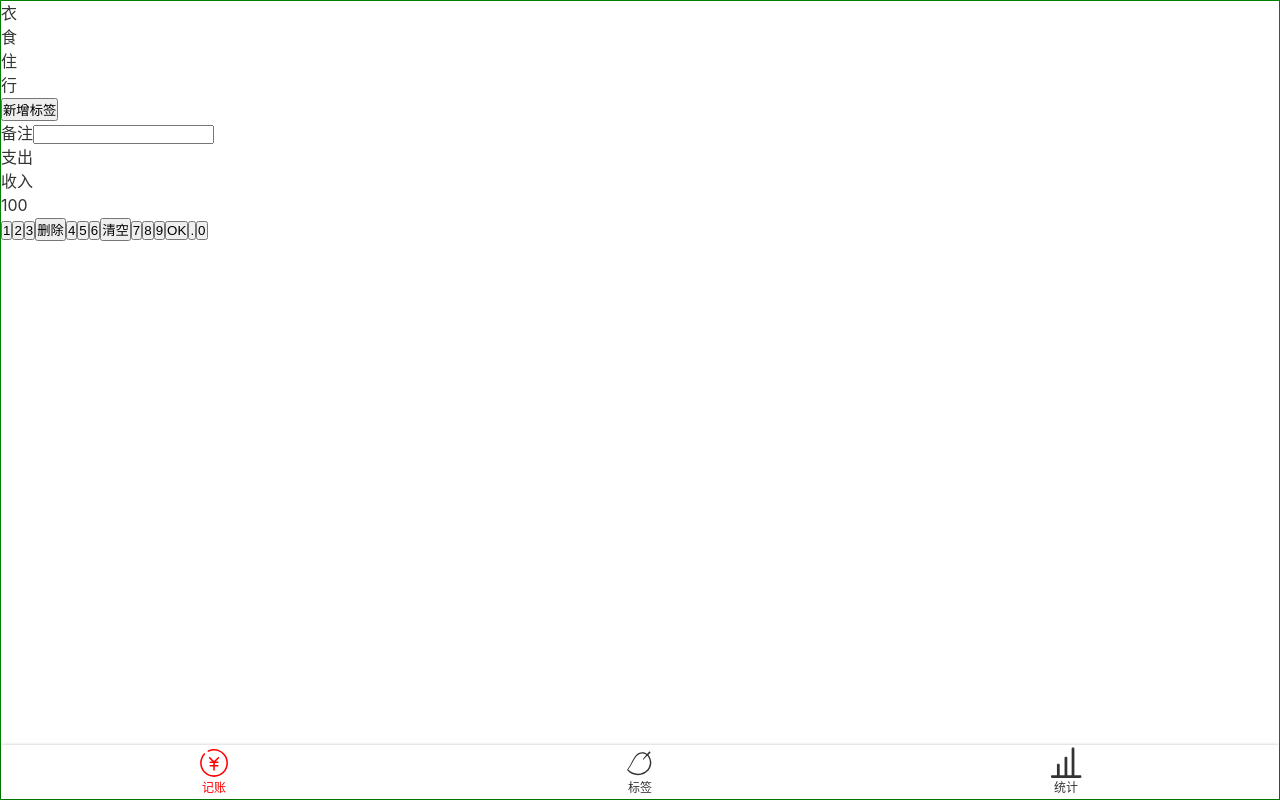
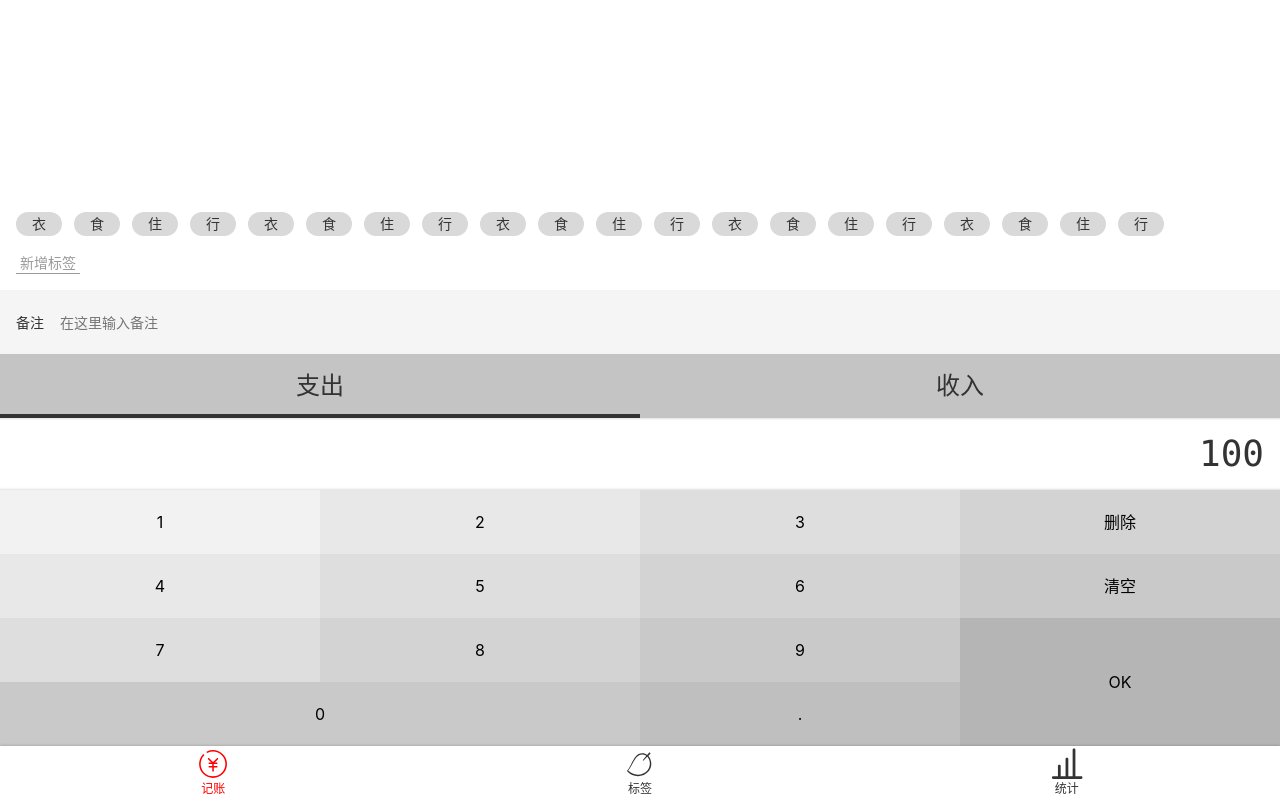
Before and after one commit to 1106207638/jijianjizhang, a Vue app: page /#/money in a window 1280 px wide. Built offline with nearby package versions, Linux system fonts and the light colour scheme.

Commit message:
使用props失败

```diff
--- a/src/App.vue
+++ b/src/App.vue
@@ -5,14 +5,14 @@
 </template>
 
 <style lang="scss">
+@import "~@/assets/style/helper.scss";
 @import "~@/assets/style/reset.scss";
-@import "~@/assets/style/helper.scss";
-
 body {
   -webkit-font-smoothing: antialiased;
   -moz-osx-font-smoothing: grayscale;
   color: #333;
+  font-family: $font-hei;
+  font-size: 16px;
   line-height: 1.5;
-  font-family: $font-hei;
 }
 </style>
--- a/src/assets/style/helper.scss
+++ b/src/assets/style/helper.scss
@@ -12,3 +12,18 @@ $font-song: Georgia, "Nimbus Roman No9 L", "Songti SC", "Noto Serif CJK SC",
   "AR PL UMing CN", "AR PL UMing HK", "AR PL UMing TW", "AR PL UMing TW MBE",
   PMingLiU, MingLiU, serif;
 $color-highlight: #f00;
+%clearFix {
+  &::after {
+    content: "";
+    clear: both;
+    display: block;
+  }
+}
+$color-shadow: rgba(0, 0, 0, 0.25);
+%outerShadow {
+  box-shadow: 0 0 3px $color-shadow;
+}
+%innerShadow {
+  box-shadow: inset 0 -3px 3px -3px $color-shadow,
+    inset 0 3px 3px -3px $color-shadow;
+}
--- a/src/assets/style/reset.scss
+++ b/src/assets/style/reset.scss
@@ -7,3 +7,14 @@ a {
   text-decoration: none;
   color: inherit;
 }
+ul,
+ol {
+  list-style: none;
+}
+button,
+input {
+  font: inherit;
+}
+:focus {
+  outline: none;
+}
--- a/src/components/Layout.vue
+++ b/src/components/Layout.vue
@@ -1,6 +1,6 @@
 <template>
-  <div class="Nav-wrapper">
-    <div class="content">
+  <div class="layout-wrapper" :class="classPrefix && `${classPrefix}-wrapper`">
+    <div class="content" :class="classPrefix && `${classPrefix}-content`">
       <slot />
     </div>
     <Nav />
@@ -9,19 +9,19 @@
 
 <script lang="ts">
 export default {
+  props: ["classPrefix"],
   name: "Layout",
 };
 </script>
 
-<style scoped>
-.Nav-wrapper {
-  border: 1px solid green;
+<style lang="scss" scoped>
+.layout-wrapper {
   display: flex;
   flex-direction: column;
   height: 100vh;
 }
 .content {
+  overflow: auto;
   flex-grow: 1;
-  overflow: auto;
 }
 </style>
--- /dev/null
+++ b/src/components/Money/Notes.vue
@@ -0,0 +1,34 @@
+<template>
+  <div>
+    <label class="notes">
+      <span class="name">备注</span>
+      <input type="text" placeholder="在这里输入备注" />
+    </label>
+  </div>
+</template>
+
+<script lang="ts">
+export default {
+  name: "Notes",
+};
+</script>
+
+<style lang="scss" scoped>
+.notes {
+  font-size: 14px;
+  background: #f5f5f5;
+  padding-left: 16px;
+  display: flex;
+  align-items: center;
+  .name {
+    padding-right: 16px;
+  }
+  input {
+    height: 64px;
+    flex-grow: 1;
+    background: transparent;
+    border: none;
+    padding-right: 16px;
+  }
+}
+</style>
--- /dev/null
+++ b/src/components/Money/NumberPad.vue
@@ -0,0 +1,87 @@
+<template>
+  <div class="numberPad">
+    <div class="output">100</div>
+    <div class="buttons">
+      <button>1</button>
+      <button>2</button>
+      <button>3</button>
+      <button>删除</button>
+      <button>4</button>
+      <button>5</button>
+      <button>6</button>
+      <button>清空</button>
+      <button>7</button>
+      <button>8</button>
+      <button>9</button>
+      <button class="ok">OK</button>
+      <button class="zero">0</button>
+      <button>.</button>
+    </div>
+  </div>
+</template>
+
+<script lang="ts">
+export default {
+  name: "NumberPad",
+};
+</script>
+
+<style lang="scss" scoped>
+@import "~@/assets/style/helper.scss";
+.numberPad {
+  .output {
+    @extend %clearFix;
+    @extend %innerShadow;
+    font-size: 36px;
+    font-family: Consolas, monospace;
+    padding: 9px 16px;
+    text-align: right;
+  }
+  .buttons {
+    @extend %clearFix;
+    > button {
+      width: 25%;
+      height: 64px;
+      float: left;
+      background: transparent;
+      border: none;
+      &.ok {
+        height: 64 * 2px;
+        float: right;
+      }
+      &.zero {
+        width: 25 * 2%;
+      }
+      $bg: #f2f2f2;
+      &:nth-child(1) {
+        background: $bg;
+      }
+      &:nth-child(2),
+      &:nth-child(5) {
+        background: darken($bg, 4%);
+      }
+      &:nth-child(3),
+      &:nth-child(6),
+      &:nth-child(9) {
+        background: darken($bg, 4 * 2%);
+      }
+      &:nth-child(4),
+      &:nth-child(7),
+      &:nth-child(10) {
+        background: darken($bg, 4 * 3%);
+      }
+      &:nth-child(8),
+      &:nth-child(11),
+      &:nth-child(13) {
+        background: darken($bg, 4 * 4%);
+      }
+      &:nth-child(14) {
+        background: darken($bg, 4 * 5%);
+      }
+      &:nth-child(12) {
+        background: darken($bg, 4 * 6%);
+      }
+    }
+  }
+}
+</style>
--- /dev/null
+++ b/src/components/Money/Tags.vue
@@ -0,0 +1,69 @@
+<template>
+  <div class="tags">
+    <div class="new">
+      <button>新增标签</button>
+    </div>
+    <ul class="current">
+      <li>衣</li>
+      <li>食</li>
+      <li>住</li>
+      <li>行</li>
+      <li>衣</li>
+      <li>食</li>
+      <li>住</li>
+      <li>行</li>
+      <li>衣</li>
+      <li>食</li>
+      <li>住</li>
+      <li>行</li>
+      <li>衣</li>
+      <li>食</li>
+      <li>住</li>
+      <li>行</li>
+      <li>衣</li>
+      <li>食</li>
+      <li>住</li>
+      <li>行</li>
+    </ul>
+  </div>
+</template>
+
+<script lang="ts">
+export default {
+  name: "Tags",
+};
+</script>
+
+<style lang="scss" scoped>
+.tags {
+  font-size: 14px;
+  padding: 16px;
+  flex-grow: 1;
+  display: flex;
+  flex-direction: column-reverse;
+  > .current {
+    display: flex;
+    flex-wrap: wrap;
+    > li {
+      background: #d9d9d9;
+      $h: 24px;
+      height: $h;
+      line-height: $h;
+      border-radius: $h/2;
+      padding: 0 16px;
+      margin-right: 12px;
+      margin-top: 4px;
+    }
+  }
+  > .new {
+    padding-top: 16px;
+    button {
+      background: transparent;
+      border: none;
+      color: #999;
+      border-bottom: 1px solid;
+      padding: 0 4px;
+    }
+  }
+}
+</style>
--- /dev/null
+++ b/src/components/Money/Types.vue
@@ -0,0 +1,52 @@
+<template>
+  <div>
+    <ul class="types">
+      <li :class="type === '-' && 'selected'" @click="selectType('-')">支出</li>
+      <li :class="type === '+' && 'selected'" @click="selectType('+')">
+        收入
+      </li>
+    </ul>
+  </div>
+</template>
+
+<script lang="ts">
+import Vue from "vue";
+import { Component } from "vue-property-decorator";
+
+@Component
+export default class Types extends Vue {
+  type = "-";
+  selectType(type: string) {
+    if (type !== "-" && type !== "+") {
+      throw new Error("type is unkmown");
+    }
+    this.type = type;
+  }
+}
+</script>
+
+<style lang="scss" scoped>
+.types {
+  background: #c4c4c4;
+  display: flex;
+  text-align: center;
+  font-size: 24px;
+  > li {
+    width: 50%;
+    height: 64px;
+    display: flex;
+    justify-content: center;
+    align-items: center;
+    position: relative;
+    &.selected::after {
+      content: "";
+      position: absolute;
+      bottom: 0;
+      left: 0;
+      width: 100%;
+      height: 4px;
+      background: #333;
+    }
+  }
+}
+</style>
--- a/src/components/Nav.vue
+++ b/src/components/Nav.vue
@@ -23,10 +23,9 @@ export default {
 
 <style lang="scss" scoped>
 @import "~@/assets/style/helper.scss";
-
 nav {
+  @extend %outerShadow;
   display: flex;
-  box-shadow: 0 0 3px rgba(0, 0, 0, 0.25);
   flex-direction: row;
   font-size: 12px;
   > .item {
--- a/src/views/Money.vue
+++ b/src/views/Money.vue
@@ -1,58 +1,26 @@
 <template>
-  <div>
-    <Layout>
-      <div class="tages">
-        <ul class="current">
-          <li>衣</li>
-          <li>食</li>
-          <li>住</li>
-          <li>行</li>
-        </ul>
-        <div class="new">
-          <button>新增标签</button>
-        </div>
-      </div>
-      <div>
-        <label class="notes">
-          <span class="name">备注</span>
-          <input type="text" />
-        </label>
-      </div>
-      <div>
-        <ul class="types">
-          <li class="selected">支出</li>
-          <li>收入</li>
-        </ul>
-      </div>
-      <div class="numberPad">
-        <div class="output">100</div>
-        <div class="buttons">
-          <button>1</button>
-          <button>2</button>
-          <button>3</button>
-          <button>删除</button>
-          <button>4</button>
-          <button>5</button>
-          <button>6</button>
-          <button>清空</button>
-          <button>7</button>
-          <button>8</button>
-          <button>9</button>
-          <button>OK</button>
-          <button>.</button>
-          <button>0</button>
-        </div>
-      </div>
-    </Layout>
-  </div>
+  <Layout class-prefix="layout">
+    <NumberPad />
+    <Types />
+    <Notes />
+    <Tags />
+  </Layout>
 </template>
 
-<script>
+<script lang="ts">
+import NumberPad from "@/components/Money/NumberPad.vue";
+import Types from "@/components/Money/Types.vue";
+import Notes from "@/components/Money/Notes.vue";
+import Tags from "@/components/Money/Tags.vue";
 export default {
   name: "Money",
+  components: { Tags, Notes, Types, NumberPad },
 };
 </script>
 
-<style lang="scss" scoped>
-$red: #f00;
+<style lang="scss">
+.layout-content {
+  display: flex;
+  flex-direction: column-reverse;
+}
 </style>
```
Also changed, not shown: 1 other file (tests, documents, lock files or other folders).
